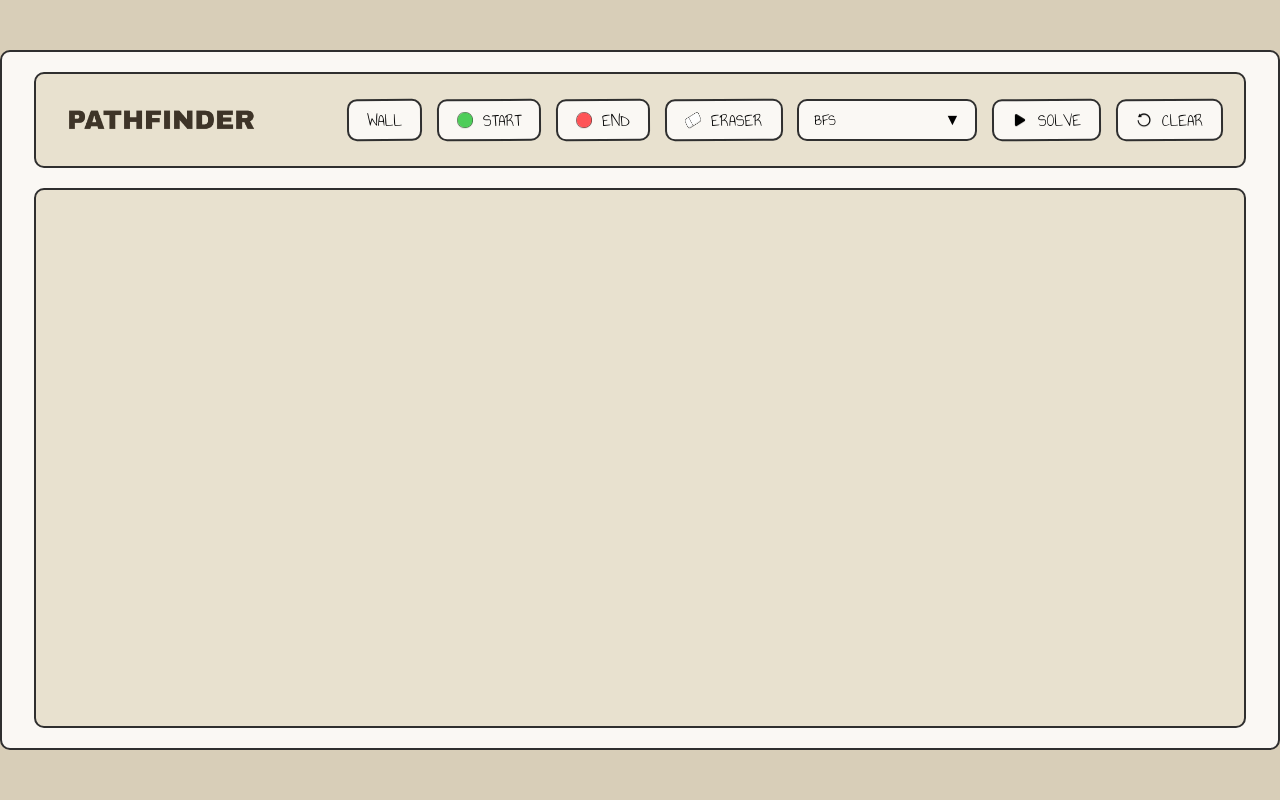
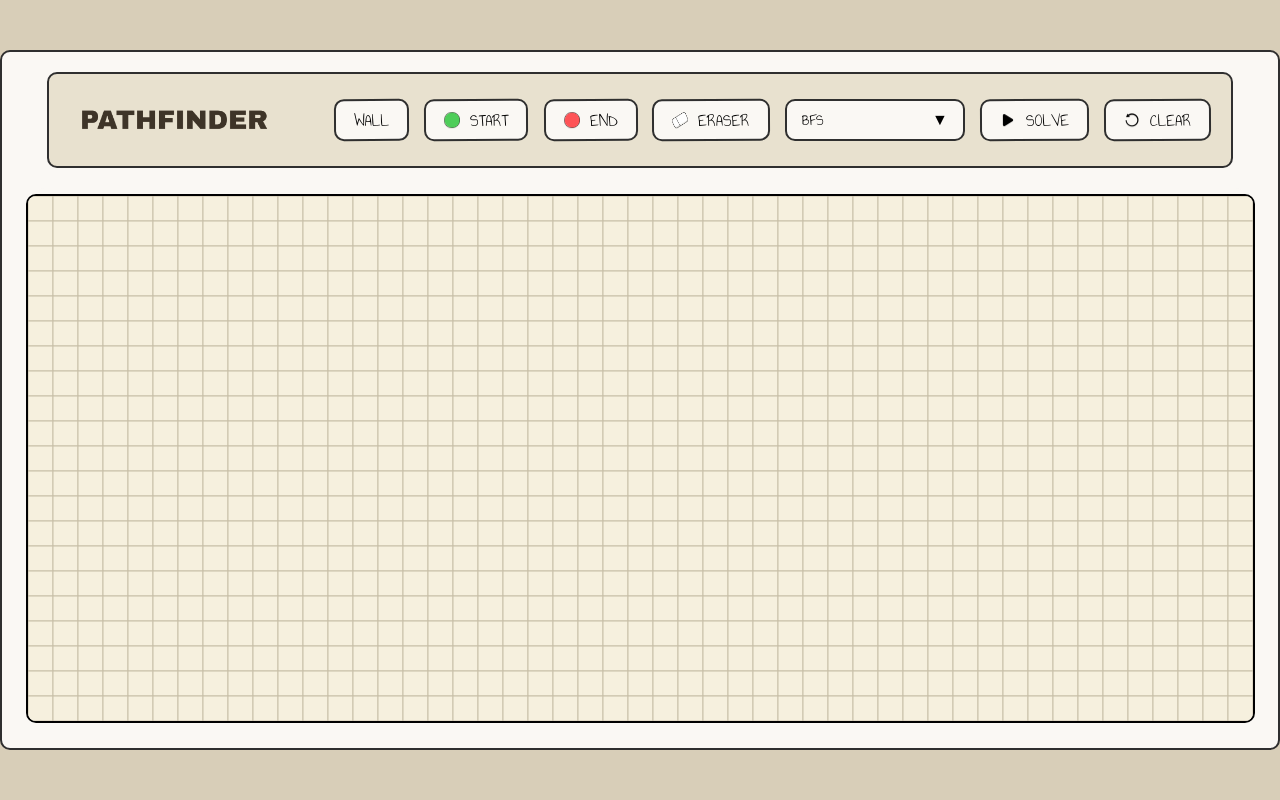
Before and after one commit to ECXNAIRE/PATHFINDER, a Python web app: template templates/mainPage.html in a window 1280 px wide. Run offline with Jinja, Linux system fonts and the light colour scheme; the template is opened without the code that fills it, so the values that code supplies are empty; a map, chart or similar area stays blank.

Commit message:
setting canvas and making grids

```diff
--- /dev/null
+++ b/static/js/canvas.js
@@ -0,0 +1,73 @@
+const canvas = document.getElementById("drawCanvas");
+const ctx = canvas.getContext("2d");
+
+const canvasArea = document.getElementById("canvasArea");
+
+const cellSize = 25;
+
+canvas.width = Math.floor(canvasArea.clientWidth / cellSize) * cellSize;
+canvas.height = Math.floor(canvasArea.clientHeight / cellSize) * cellSize;
+
+const ROWS = canvas.height / cellSize;
+const COLUMNS = canvas.width / cellSize;
+
+
+
+
+const grid = []
+for (let row = 0; row < ROWS; row++) {
+    grid[row] = []
+
+    for (let column = 0; column < COLUMNS; column++) {
+        grid[row][column] = {
+            row: row,
+            column: column,
+            type: "empty"
+        }
+    }
+}
+
+
+function drawGrid() {
+    ctx.clearRect(0, 0, canvas.width, canvas.height)
+
+
+    for (let row = 0; row < ROWS; row++) {
+        for (let column = 0; column < COLUMNS; column++) {
+            drawCell(grid[row][column])
+        }
+    }
+}
+
+
+function drawCell(cell) {
+    const x = cell.column * cellSize;
+    const y = cell.row * cellSize
+
+    switch (cell.type) {
+
+        case "empty":
+            ctx.fillStyle = "#F6F0DE";
+            break;
+
+        case "wall":
+            ctx.fillStyle = "#2F2F2F";
+            break;
+
+        case "start":
+            ctx.fillStyle = "#59C36A";
+            break;
+
+        case "end":
+            ctx.fillStyle = "#E25757";
+            break;
+
+    }
+
+
+    ctx.fillRect(x, y, cellSize, cellSize)
+    ctx.strokeStyle = "#C8BFA8";
+    ctx.strokeRect(x, y, cellSize, cellSize);
+}
+
+drawGrid()
--- a/templates/mainPage.html
+++ b/templates/mainPage.html
@@ -49,7 +49,7 @@
         }
 
         #headerArea {
-            width: 98%;
+            width: 96%;
             height: 100px;
             border: 2px solid #2F2F2F;
             box-sizing: border-box;
@@ -62,9 +62,9 @@
         #canvasArea {
             width: 98%;
             height: 560px;
-            border: 2px solid #2F2F2F;
+            border: 2px solid #2f2f2f00;
             border-radius: 10px;
-            background: #E8E1CF;
+            background: #faf8f4;
         }
 
         #logoArea {
@@ -169,6 +169,17 @@
             box-shadow: inset 2px 2px 4px rgba(0, 0, 0, .15);
             transform: translateY(1px);
         }
+
+        #canvasArea {
+            display: flex;
+            align-items: center;
+            justify-content: center;
+        }
+
+        #drawCanvas {
+            border-radius: 10px;
+            border: 2px solid black;
+        }
     </style>
 </head>
 
@@ -216,6 +227,7 @@
     </div>
 
 
+    <script src="../static/js/canvas.js"></script>
 
     <script>
         const dropdown = document.getElementById("algorithmDropdown");
```
